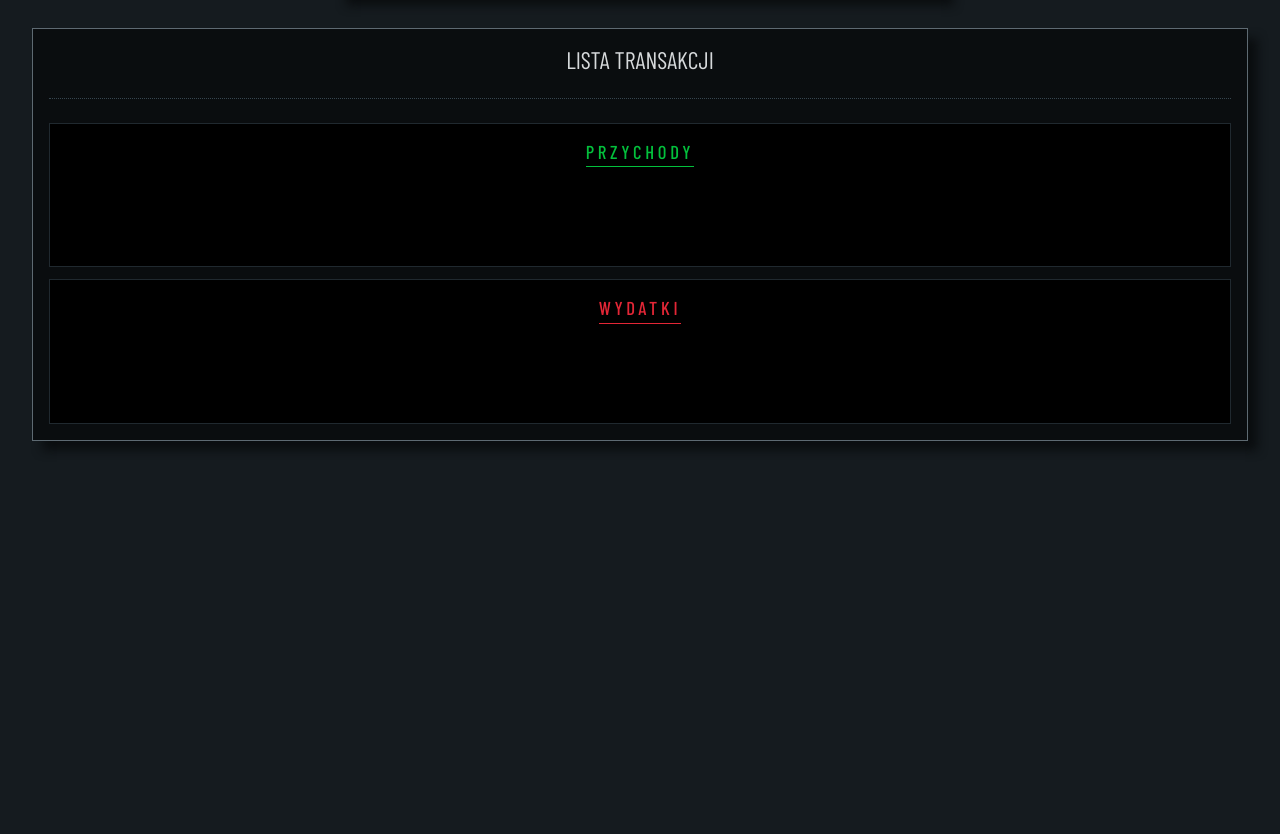
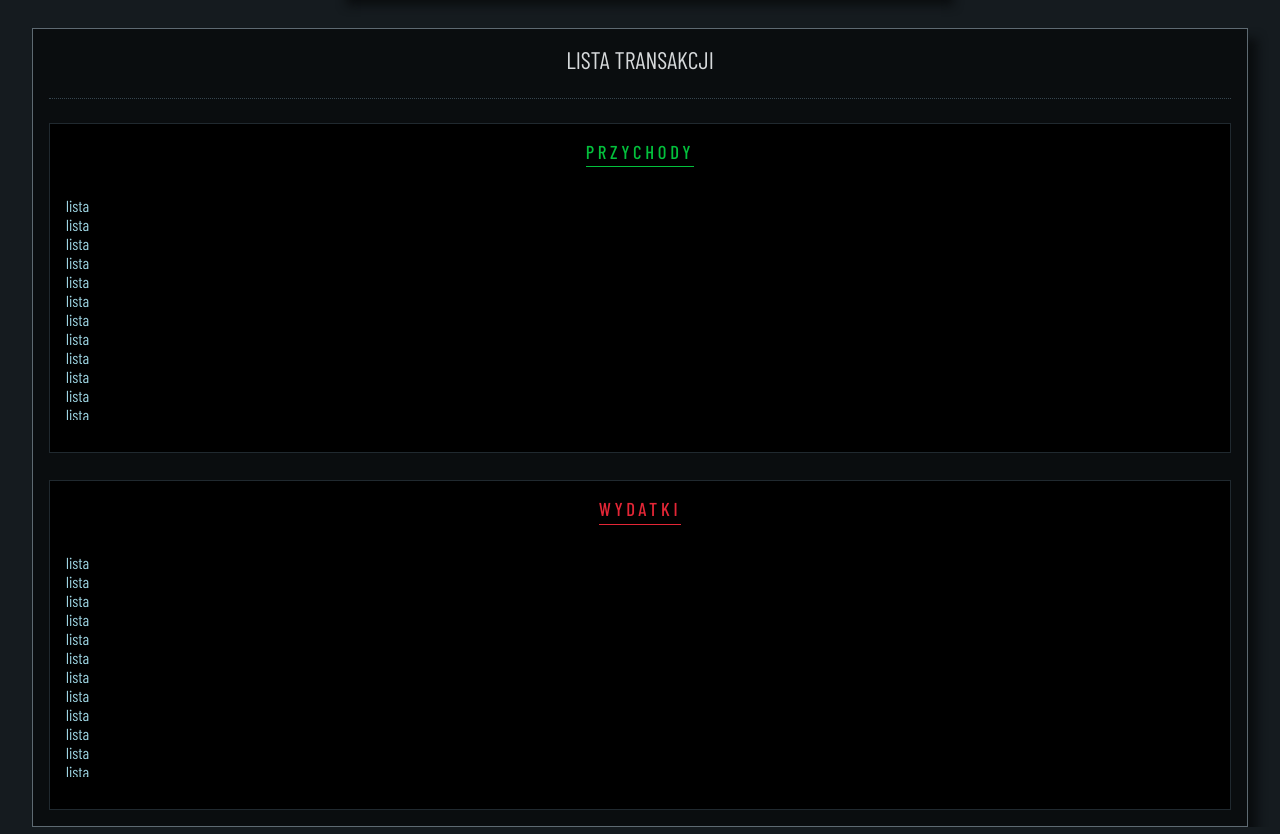
Before and after one commit to Scorpion19702022/SIMPLE_PROJECT_REACT_REDUX, a React (Vite) app: page /Wallet in a window 1280 px wide. Shown: the part 420-1254 px from the top of the page. Before the commit the page ends 893 px from the top, so only its background shows below. Built offline with nearby package versions, Linux system fonts and the light colour scheme; a web font is replaced by a local one.

Commit message:
added style

```diff
--- a/src/Components/Wallet/Styles/WalletList.module.css
+++ b/src/Components/Wallet/Styles/WalletList.module.css
@@ -83,7 +83,7 @@
 	flex-direction: column;
 	align-items: center;
 	justify-content: space-between;
-	padding: 1em;
+	padding: 1em 1em 2em 1em;
 	background-color: var(--color-dark11);
 	border: 0.04em solid var(--color-dark08);
 }
@@ -104,5 +104,17 @@
 	border-bottom: 0.04em solid var(--color-expense05);
 }
 
+.deal_list {
+	width: 100%;
+	height: 80%;
+	display: flex;
+	flex-direction: column;
+	overflow: auto;
+}
+
+.list {
+	color: var(--color-color02);
+}
+
 @media (min-width: 1200px) {
 }
--- a/src/Components/Wallet/WalletList.tsx
+++ b/src/Components/Wallet/WalletList.tsx
@@ -7,11 +7,41 @@ const WalletList = () => {
 			<div className={styles.box_deal}>
 				<div className={styles.box_income}>
 					<h3 className={styles.heading_income}>{`przychody`.toLocaleUpperCase()}</h3>
-					<div className={styles.income_list}>LISTA</div>
+					<div className={styles.deal_list}>
+						<p className={styles.list}>lista</p>
+						<p className={styles.list}>lista</p>
+						<p className={styles.list}>lista</p>
+						<p className={styles.list}>lista</p>
+						<p className={styles.list}>lista</p>
+						<p className={styles.list}>lista</p>
+						<p className={styles.list}>lista</p>
+						<p className={styles.list}>lista</p>
+						<p className={styles.list}>lista</p>
+						<p className={styles.list}>lista</p>
+						<p className={styles.list}>lista</p>
+						<p className={styles.list}>lista</p>
+						<p className={styles.list}>lista</p>
+						<p className={styles.list}>lista</p>
+					</div>
 				</div>
 				<div className={styles.box_expense}>
 					<h3 className={styles.heading_expense}>{`wydatki`.toLocaleUpperCase()}</h3>
-					<div className={styles.expense_list}>LISTA</div>
+					<div className={styles.deal_list}>
+						<p className={styles.list}>lista</p>
+						<p className={styles.list}>lista</p>
+						<p className={styles.list}>lista</p>
+						<p className={styles.list}>lista</p>
+						<p className={styles.list}>lista</p>
+						<p className={styles.list}>lista</p>
+						<p className={styles.list}>lista</p>
+						<p className={styles.list}>lista</p>
+						<p className={styles.list}>lista</p>
+						<p className={styles.list}>lista</p>
+						<p className={styles.list}>lista</p>
+						<p className={styles.list}>lista</p>
+						<p className={styles.list}>lista</p>
+						<p className={styles.list}>lista</p>
+					</div>
 				</div>
 			</div>
 		</section>
```
